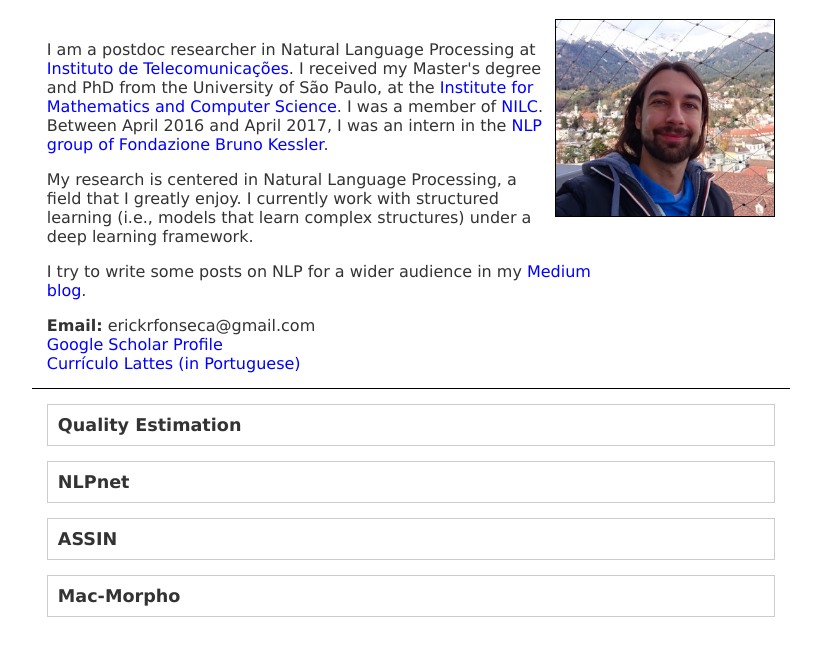
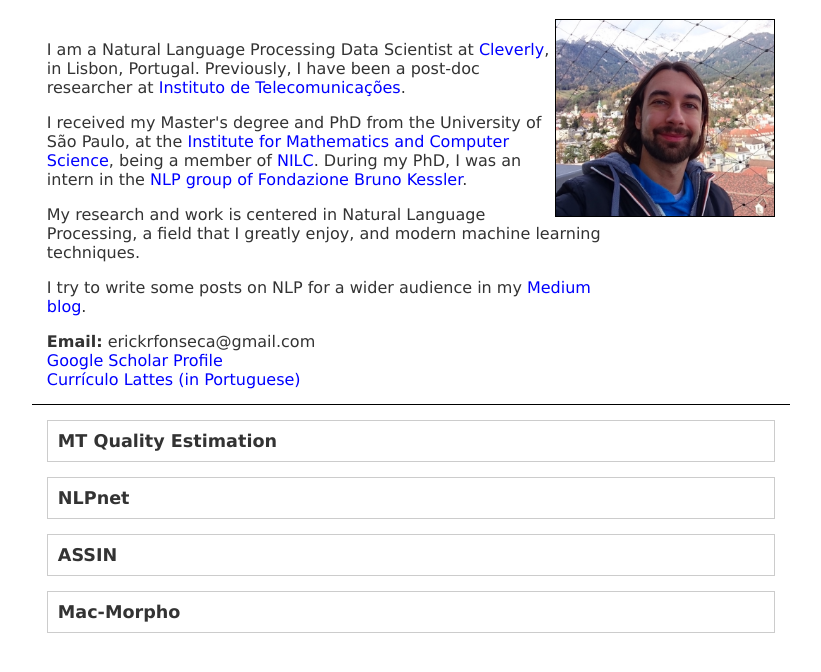
Before and after one commit to erickrf/erickrf.github.io, a plain HTML site: page index.html in a window 1280 px wide. Shown: the part 70-742 px from the top of the page, without its empty margins (229-1050 px from the left). Drawn offline with Linux system fonts and the light colour scheme.

Commit message:
update html

```diff
--- a/index.html
+++ b/index.html
@@ -31,11 +31,13 @@
        <img class="foto" src="erick.jpg" />
        <div id="top-text">
            <p>
-            I am a postdoc researcher in Natural Language Processing at <a href="http://www.it.pt">Instituto de Telecomunicações</a>. I received my Master's degree and PhD from the University of São Paulo, at the <a href="http://www.icmc.usp.br/">Institute for Mathematics and Computer Science</a>. I was a member of <a href="http://nilc.icmc.usp.br/">NILC</a>.
-            Between April 2016 and April 2017, I was an intern in the <a href="http://hlt-nlp.fbk.eu/">NLP group of Fondazione Bruno Kessler</a>.
+            I am a Natural Language Processing Data Scientist at <a href="http://www.cleverly.ai">Cleverly</a>, in Lisbon, Portugal. Previously, I have been a post-doc researcher at <a href="http://it.pt">Instituto de Telecomunicações</a>.
+           </p>
+	   <p>I received my Master's degree and PhD from the University of São Paulo, at the <a href="http://www.icmc.usp.br/">Institute for Mathematics and Computer Science</a>, being a member of <a href="http://nilc.icmc.usp.br/">NILC</a>.
+            During my PhD, I was an intern in the <a href="http://hlt-nlp.fbk.eu/">NLP group of Fondazione Bruno Kessler</a>.
            </p>
            <p>
-            My research is centered in Natural Language Processing, a field that I greatly enjoy. I currently work with structured learning (i.e., models that learn complex structures) under a deep learning framework.
+            My research and work is centered in Natural Language Processing, a field that I greatly enjoy, and modern machine learning techniques.
            </p>
            <p>
             I try to write some posts on NLP for a wider audience in my <a href="https://medium.com/@erickrfonseca">Medium blog</a>.
@@ -55,7 +57,7 @@
      <div id="main">
 
        <div class="collapsable">
-         <span class="collapsable-title" onclick="hideOrShow('qe-text');">Quality Estimation</span>
+         <span class="collapsable-title" onclick="hideOrShow('qe-text');">MT Quality Estimation</span>
          <div id="qe-text" class="text">
            <p>I was one of the organizers of the Machine Translation <a href="http://www.statmt.org/wmt19/qe-task.html">Quality Estimation shared task</a> happening in <a href="http://www.statmt.org/wmt19/index.html">WMT 2019</a>.</p>
          </div>
```
